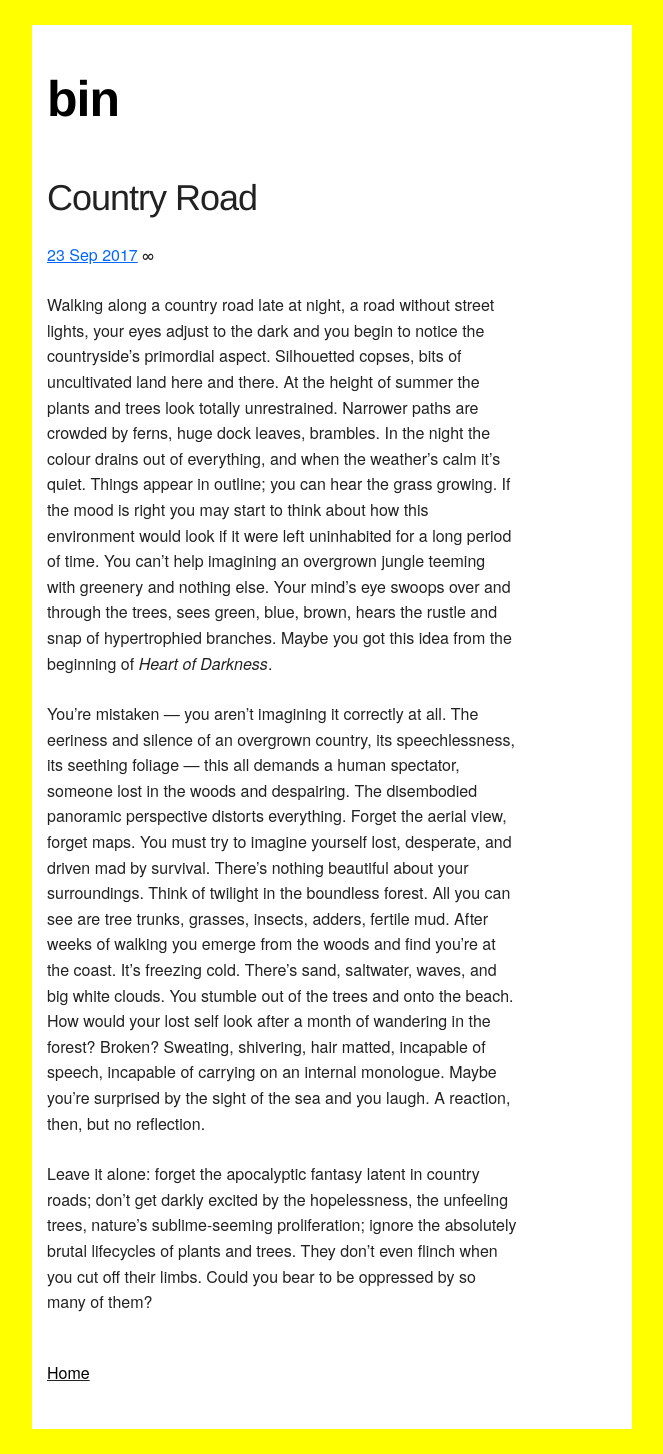
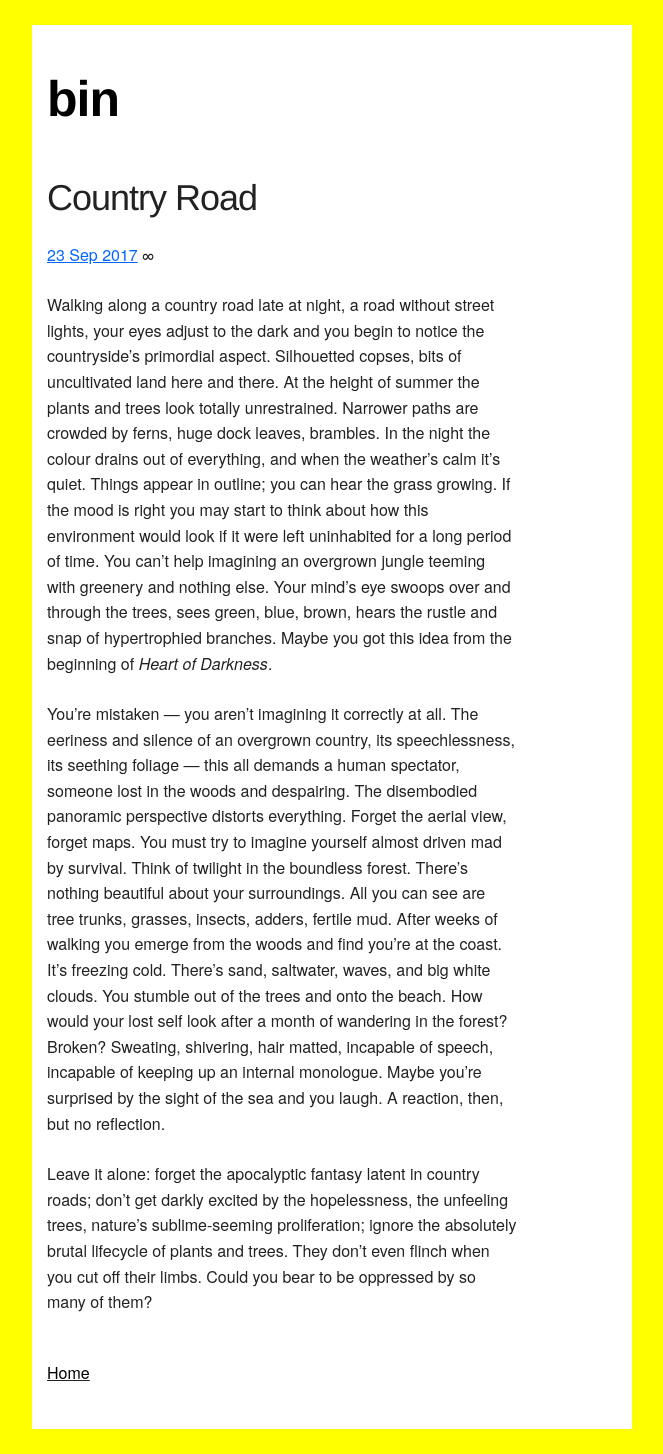
Before and after one commit to mt-trash/mt-trash.github.io, a Jekyll site: the page built from _posts/2017-09-23-country-road.md, in a window 1280 px wide. Shown: the whole page, without its empty margins (308-971 px from the left). Built offline with Jekyll 4.4.1, drawn with Linux system fonts in a browser that asks for light colours.

Commit message:
final edit

```diff
--- a/_posts/2017-09-23-country-road.md
+++ b/_posts/2017-09-23-country-road.md
@@ -6,6 +6,6 @@ date: 2017-09-23
 
 Walking along a country road late at night, a road without street lights, your eyes adjust to the dark and you begin to notice the countryside's primordial aspect. Silhouetted copses, bits of uncultivated land here and there. At the height of summer the plants and trees look totally unrestrained. Narrower paths are crowded by ferns, huge dock leaves, brambles. In the night the colour drains out of everything, and when the weather's calm it's quiet. Things appear in outline; you can hear the grass growing. If the mood is right you may start to think about how this environment would look if it were left uninhabited for a long period of time. You can't help imagining an overgrown jungle teeming with greenery and nothing else. Your mind's eye swoops over and through the trees, sees green, blue, brown, hears the rustle and snap of hypertrophied branches. Maybe you got this idea from the beginning of *Heart of Darkness*.
 
-You're mistaken — you aren't imagining it correctly at all. The eeriness and silence of an overgrown country, its speechlessness, its seething foliage — this all demands a human spectator, someone lost in the woods and despairing. The disembodied panoramic perspective distorts everything. Forget the aerial view, forget maps. You must try to imagine yourself lost, desperate, and driven mad by survival. There's nothing beautiful about your surroundings. Think of twilight in the boundless forest. All you can see are tree trunks, grasses, insects, adders, fertile mud. After weeks of walking you emerge from the woods and find you're at the coast. It's freezing cold. There's sand, saltwater, waves, and big white clouds. You stumble out of the trees and onto the beach. How would your lost self look after a month of wandering in the forest? Broken? Sweating, shivering, hair matted, incapable of speech, incapable of carrying on an internal monologue. Maybe you're surprised by the sight of the sea and you laugh. A reaction, then, but no reflection.
+You're mistaken — you aren't imagining it correctly at all. The eeriness and silence of an overgrown country, its speechlessness, its seething foliage — this all demands a human spectator, someone lost in the woods and despairing. The disembodied panoramic perspective distorts everything. Forget the aerial view, forget maps. You must try to imagine yourself almost driven mad by survival. Think of twilight in the boundless forest. There's nothing beautiful about your surroundings. All you can see are tree trunks, grasses, insects, adders, fertile mud. After weeks of walking you emerge from the woods and find you're at the coast. It's freezing cold. There's sand, saltwater, waves, and big white clouds. You stumble out of the trees and onto the beach. How would your lost self look after a month of wandering in the forest? Broken? Sweating, shivering, hair matted, incapable of speech, incapable of keeping up an internal monologue. Maybe you're surprised by the sight of the sea and you laugh. A reaction, then, but no reflection.
 
-Leave it alone: forget the apocalyptic fantasy latent in country roads; don't get darkly excited by the hopelessness, the unfeeling trees, nature's sublime-seeming proliferation; ignore the absolutely brutal lifecycles of plants and trees. They don't even flinch when you cut off their limbs. Could you bear to be oppressed by so many of them?
+Leave it alone: forget the apocalyptic fantasy latent in country roads; don't get darkly excited by the hopelessness, the unfeeling trees, nature's sublime-seeming proliferation; ignore the absolutely brutal lifecycle of plants and trees. They don't even flinch when you cut off their limbs. Could you bear to be oppressed by so many of them?
```
